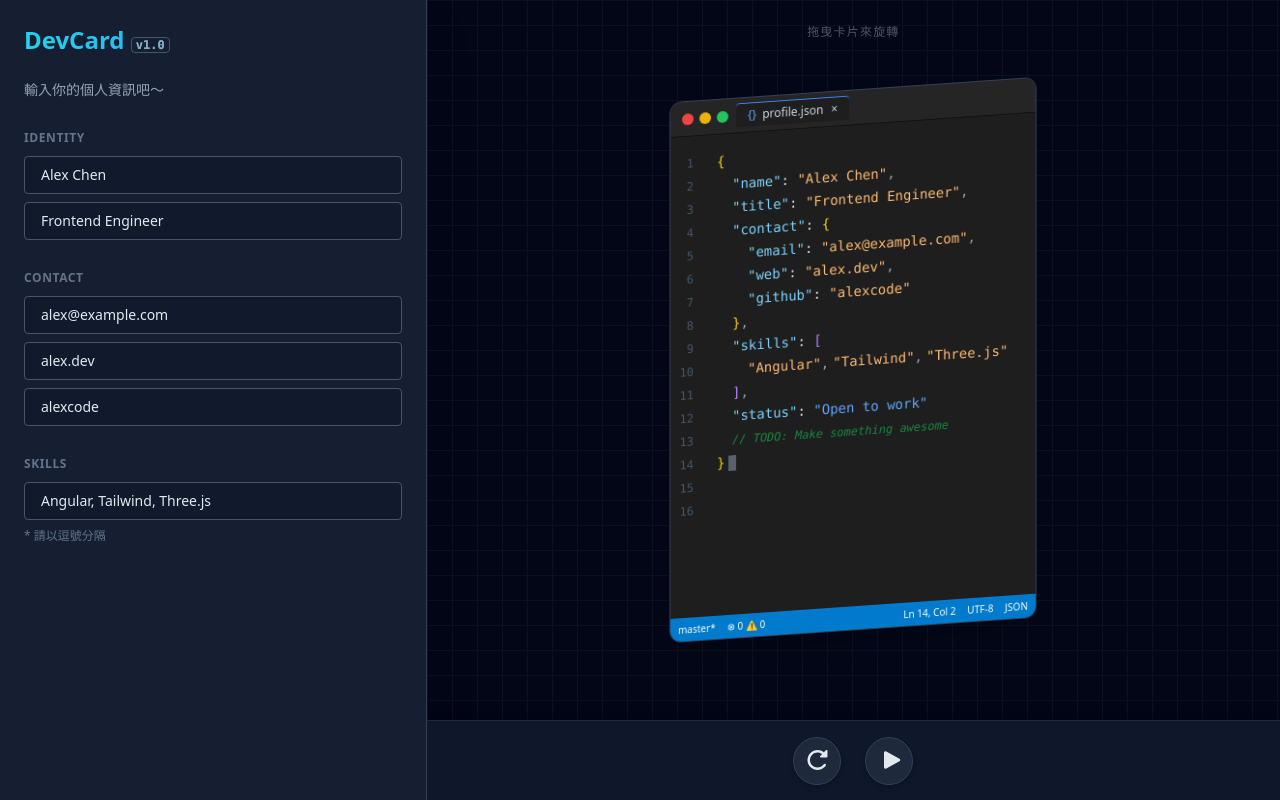
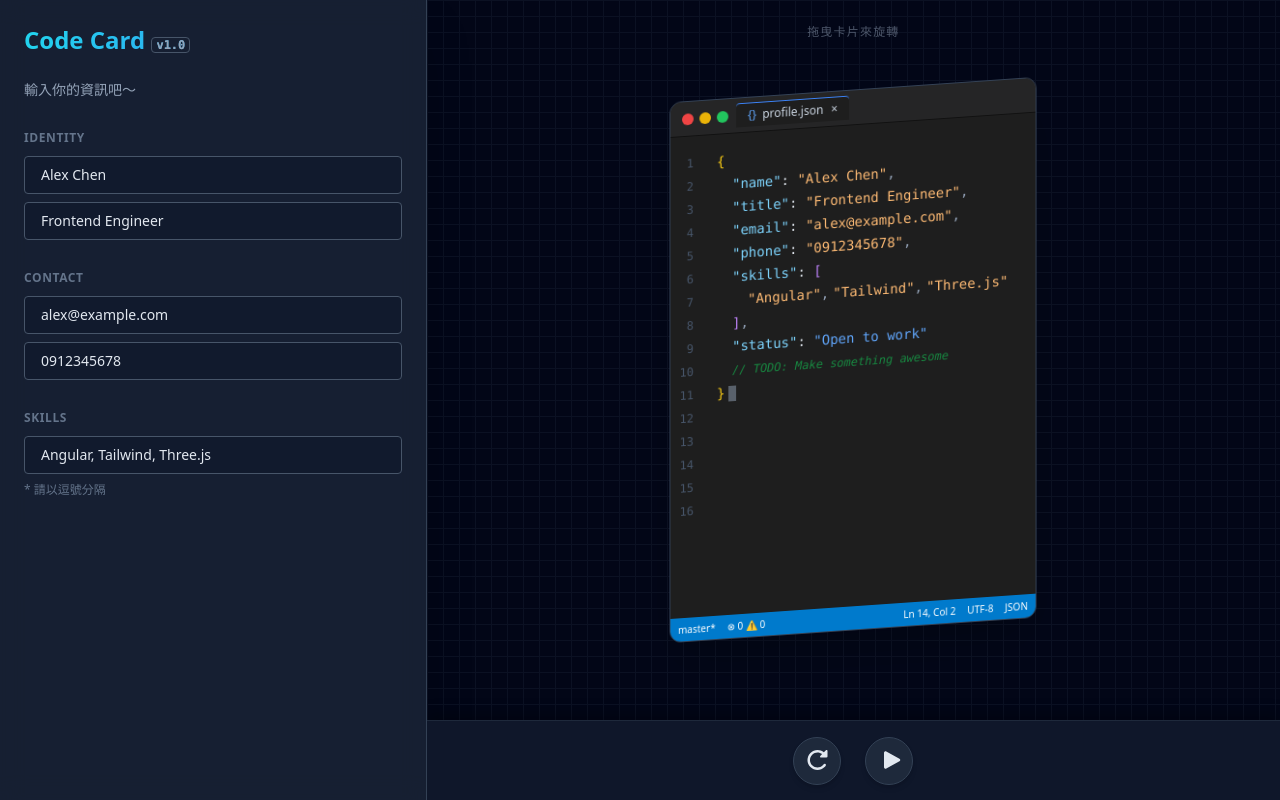
Before and after one commit to a5a8a0a9/code-card, an Angular app: page / in a window 1280 px wide. Built offline with nearby package versions, Linux system fonts and the light colour scheme.

Commit message:
feat: 調整編輯欄位

```diff
--- a/src/app/components/editor/editor.component.html
+++ b/src/app/components/editor/editor.component.html
@@ -4,14 +4,14 @@
 	<h1
 		class="text-2xl font-bold mb-6 text-transparent bg-clip-text bg-gradient-to-r from-cyan-400 to-blue-500"
 	>
-		DevCard
+		Code Card
 		<span
 			class="text-xs font-mono text-slate-400 border border-slate-600 rounded px-1"
 			>v1.0</span
 		>
 	</h1>
 
-	<p class="text-sm text-slate-400 mb-6">輸入你的個人資訊吧～</p>
+	<p class="text-sm text-slate-400 mb-6">輸入你的資訊吧～</p>
 
 	<form [formGroup]="cardForm" class="space-y-4">
 		<!-- 基本資訊 -->
@@ -47,16 +47,9 @@
 			/>
 
 			<input
-				formControlName="website"
-				type="text"
-				placeholder="個人網站 (Website)"
-				class="w-full bg-slate-900/50 border border-slate-600 rounded px-4 py-2 focus:outline-none focus:border-cyan-500 focus:ring-1 focus:ring-cyan-500 transition-all text-sm"
-			/>
-
-			<input
-				formControlName="github"
-				type="text"
-				placeholder="GitHub ID"
+				formControlName="phone"
+				type="tel"
+				placeholder="電話 (Phone)"
 				class="w-full bg-slate-900/50 border border-slate-600 rounded px-4 py-2 focus:outline-none focus:border-cyan-500 focus:ring-1 focus:ring-cyan-500 transition-all text-sm"
 			/>
 		</div>
--- a/src/app/components/editor/editor.component.ts
+++ b/src/app/components/editor/editor.component.ts
@@ -22,8 +22,7 @@ export class EditorComponent implements OnInit {
 		name: new FormControl(this.cardService.initialProfile.name),
 		title: new FormControl(this.cardService.initialProfile.title),
 		email: new FormControl(this.cardService.initialProfile.email),
-		website: new FormControl(this.cardService.initialProfile.website),
-		github: new FormControl(this.cardService.initialProfile.github),
+		phone: new FormControl(this.cardService.initialProfile.phone),
 		skills: new FormControl(this.cardService.initialProfile.skills),
 	});
 
--- a/src/app/components/preview/preview.component.html
+++ b/src/app/components/preview/preview.component.html
@@ -14,7 +14,7 @@
 			style="
 				background-image: linear-gradient(#334155 1px, transparent 1px),
 					linear-gradient(90deg, #334155 1px, transparent 1px);
-				background-size: 25px 25px;
+				background-size: 16px 16px;
 			"
 		></div>
 
@@ -84,12 +84,6 @@
 									><span class="text-slate-400">,</span>
 								</div>
 
-								<!-- Contact Block -->
-								<div class="whitespace-nowrap">
-									<span class="text-sky-300">"contact"</span>:
-									<span class="text-yellow-400">{{ "{" }}</span>
-								</div>
-								<div class="pl-4 flex flex-col items-start w-full">
 								<div class="whitespace-nowrap">
 									<span class="text-sky-300">"email"</span>:
 									<span class="text-orange-300"
@@ -97,22 +91,21 @@
 									><span class="text-slate-400">,</span>
 								</div>
 								<div class="whitespace-nowrap">
-										<span class="text-sky-300">"web"</span>:
+									<span class="text-sky-300">"phone"</span>:
 									<span class="text-orange-300"
-											>"{{ cardService.profile().website }}"</span
+										>"{{ cardService.profile().phone }}"</span
 									><span class="text-slate-400">,</span>
 								</div>
-									<div class="whitespace-nowrap">
-										<span class="text-sky-300">"github"</span>:
-										<span class="text-orange-300"
-											>"{{ cardService.profile().github }}"</span
-										>
+
+								<!-- <div class="whitespace-nowrap">
+									<span class="text-sky-300">"contact"</span>:
+									<span class="text-yellow-400">{{ "{" }}</span>
 								</div>
-								</div>
+								<div class="pl-4 flex flex-col items-start w-full"></div>
 								<div class="whitespace-nowrap">
 									<span class="text-yellow-400">{{ "}" }}</span
 									><span class="text-slate-400">,</span>
-								</div>
+								</div> -->
 
 								<!-- Skills Block -->
 								<div class="whitespace-nowrap">
--- a/src/app/services/card.service.ts
+++ b/src/app/services/card.service.ts
@@ -4,8 +4,7 @@ export interface CardProfile {
 	name: string;
 	title: string;
 	email: string;
-	website: string;
-	github: string;
+	phone: string;
 	skills: string; // Comma separated string
 }
 
@@ -18,8 +17,7 @@ export class CardService {
 		name: 'Alex Chen',
 		title: 'Frontend Engineer',
 		email: 'alex@example.com',
-		website: 'alex.dev',
-		github: 'alexcode',
+		phone: '0912345678',
 		skills: 'Angular, Tailwind, Three.js',
 	};
 
--- a/src/index.html
+++ b/src/index.html
@@ -1,15 +1,17 @@
-<!doctype html>
+<!DOCTYPE html>
 <html lang="en">
-<head>
-  <meta charset="utf-8">
-  <title>CodeCard</title>
-  <base href="/">
-  <meta name="viewport" content="width=device-width, initial-scale=1">
-  <link rel="icon" type="image/x-icon" href="favicon.ico">
-  <link rel="manifest" href="manifest.webmanifest">
-</head>
-<body>
-  <yo-root></yo-root>
-  <noscript>Please enable JavaScript to continue using this application.</noscript>
-</body>
+	<head>
+		<meta charset="utf-8" />
+		<title>Code Card</title>
+		<base href="/" />
+		<meta name="viewport" content="width=device-width, initial-scale=1" />
+		<link rel="icon" type="image/x-icon" href="favicon.ico" />
+		<link rel="manifest" href="manifest.webmanifest" />
+	</head>
+	<body>
+		<yo-root></yo-root>
+		<noscript
+			>Please enable JavaScript to continue using this application.</noscript
+		>
+	</body>
 </html>
```
Also changed, not shown: src/manifest.webmanifest. Lines whose indentation alone changed are shown as unchanged.
